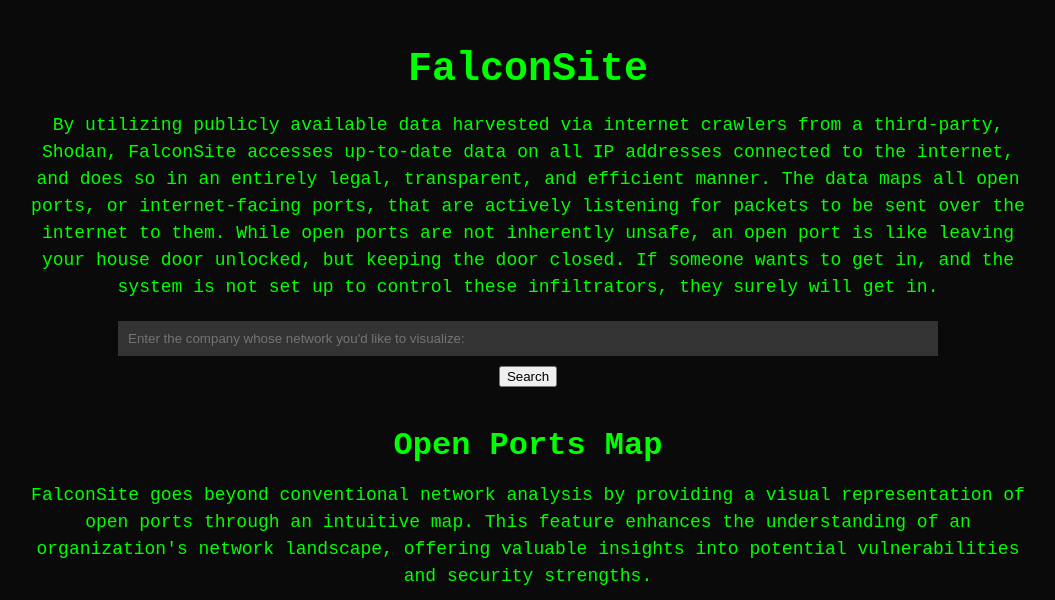
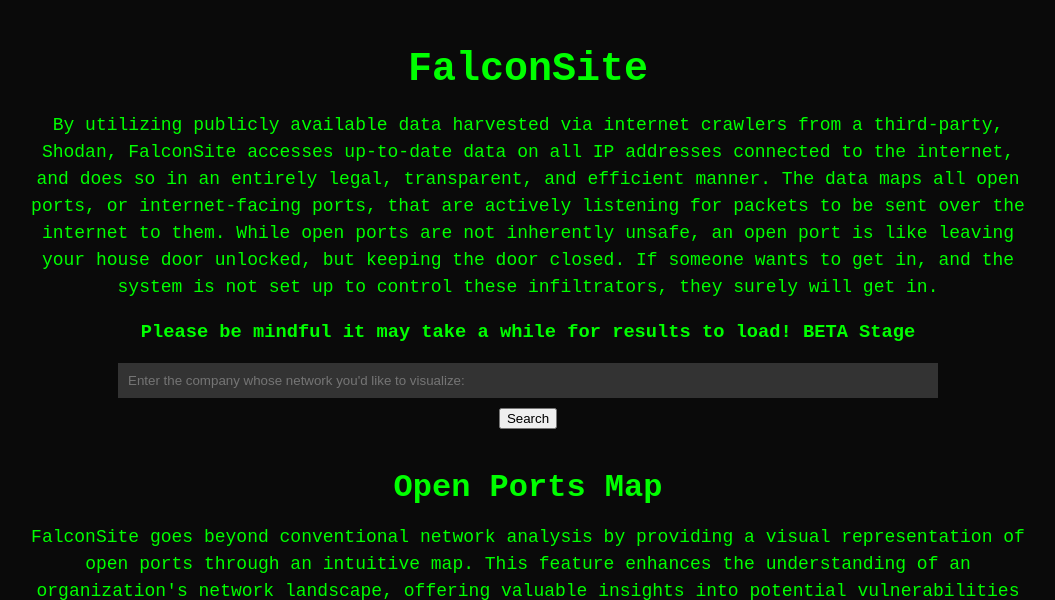
Before and after one commit to srobinsonwahl/FalconSite, a Flask app: page / in a window 1280 px wide. Shown: the top 600 px of the page, without its empty margins (112-1167 px from the left). Run offline with Flask 3, Linux system fonts and the light colour scheme.

Commit message:
Update index

```diff
--- a/templates/index.html
+++ b/templates/index.html
@@ -83,6 +83,8 @@
 
         <p>By utilizing publicly available data harvested via internet crawlers from a third-party, Shodan, FalconSite accesses up-to-date data on all IP addresses connected to the internet, and does so in an entirely legal, transparent, and efficient manner. The data maps all open ports, or internet-facing ports, that are actively listening for packets to be sent over the internet to them. While open ports are not inherently unsafe, an open port is like leaving your house door unlocked, but keeping the door closed. If someone wants to get in, and the system is not set up to control these infiltrators, they surely will get in.</p>
 
+        <h3>Please be mindful it may take a while for results to load! BETA Stage</h3>
+
         <form method="post" action="/result">
             <input type="text" name="QUERY" placeholder="Enter the company whose network you'd like to visualize:" required>
             <button type="submit">Search</button>
```
